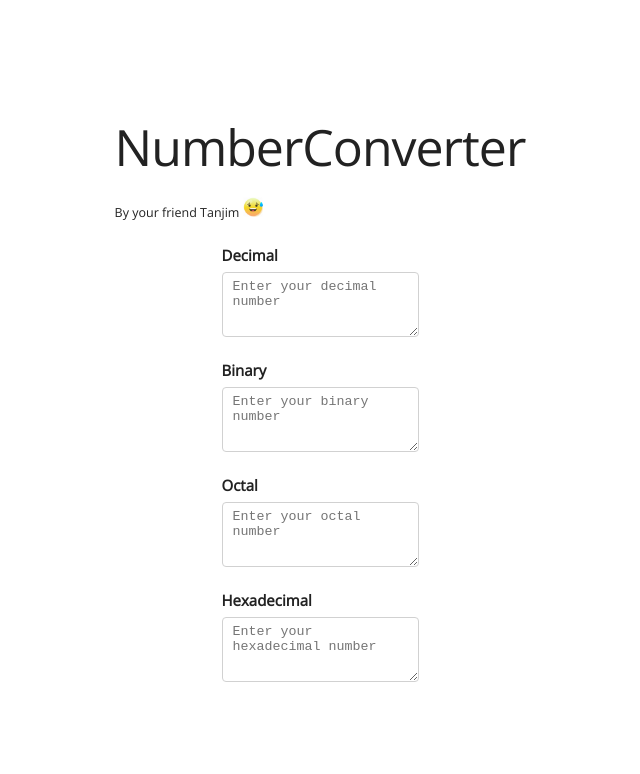
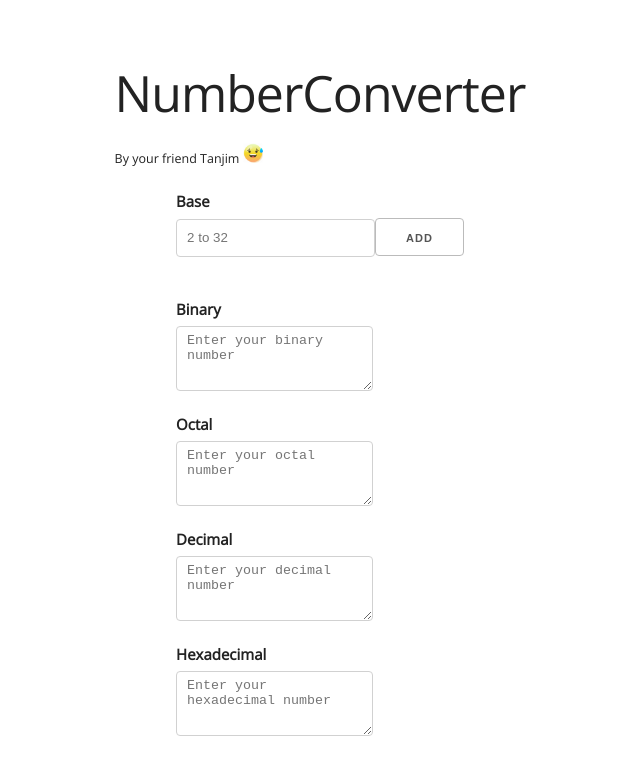
Before and after one commit to Tanjim702/NumberConverter, a React (Create React App) app: page / in a window 1280 px wide. Shown: the top 774 px of the page, without its empty margins (320-960 px from the left). Built offline with nearby package versions, Linux system fonts and the light colour scheme; no server answers.

Commit message:
Update Number.js

```diff
--- a/src/Counter/Number.js
+++ b/src/Counter/Number.js
@@ -1,32 +1,27 @@
 import React, { Component } from 'react'
 const baseValuePairs = {
-    binary:2,
-    octal:8,
-    decimal:10,
-    hexadecimal:16,
+    binary: 2,
+    octal: 8,
+    decimal: 10,
+    hexadecimal: 16,
 }
-const handleSetState = (value, base)=>{
-    if(base === 'hexadecimal'){
-        return value.toString(16)
+const handleSetState = (value, base) => {
+    for (let i of Object.entries(baseValuePairs)) {
+        if (i[0] === base) {
+            return value.toString(i[1])
+        }
     }
-    else if(base === 'octal'){
-        return value.toString(8)
-    }
-    else if(base === 'binary'){
-        return value.toString(2)
-    }
-    else {
-        return value.toString (10)
-    }
+
+    return value.toString(10)
 }
-const handleInputChange = (baseName)=>{
+const handleInputChange = (baseName) => {
     let base;
     const baseNameArray = Object.entries(baseValuePairs)
     // console.log(baseNameArray)
-    baseNameArray.forEach((basePair)=>{
-        if(basePair[0] === baseName ){
-           base = basePair[1]
-        }else{
+    baseNameArray.forEach((basePair) => {
+        if (basePair[0] === baseName) {
+            base = basePair[1]
+        } else {
             return
         }
     })
@@ -34,44 +29,63 @@ const handleInputChange = (baseName)=>{
 }
 class Number extends Component {
     state = {
-        decimal:'',
-        binary:'',
-        octal:'',
-        hexadecimal:'',
+        binary: '',
+        octal: '',
+        decimal: '',
+        hexadecimal: '',
     }
 
-    handleChange(event){
+    handleChange(event) {
         const eventValue = parseInt(event.target.value, handleInputChange(event.target.name)) || 0;
-        console.log(eventValue)
         this.setState({
             [event.target.name]: handleSetState(eventValue, event.target.name),
         })
         let keys = Object.keys(this.state)
-        const leftout = keys.filter(item=> item!==event.target.name)
+        const leftout = keys.filter(item => item !== event.target.name)
         //set value in each field
-        leftout.forEach((baseName)=>{
+        leftout.forEach((baseName) => {
             this.setState({
-                [baseName]:eventValue.toString(handleInputChange(baseName))
+                [baseName]: eventValue.toString(handleInputChange(baseName))
             })
         })
 
     }
-    toCapitalCase(text){
+    addBase(event) {
+        event.preventDefault();
+        const baseName = `Base${event.target[0].value}`
+        this.setState({
+            [baseName]: this.state.decimal.toString(parseInt(event.target[0].value)),
+        })
+        baseValuePairs[baseName] = event.target[0].value;
+    }
+    toCapitalCase(text) {
         return `${text.charAt(0).toUpperCase()}${text.slice(1)}`
     }
     render() {
         return (
             <div>
-                {Object.keys(this.state).map((numberKey)=>{
-                    return(
+                <div>
+                    <form onSubmit={(event) => this.addBase(event)}>
+                    <label htmlFor="">Base</label>
+                    <input
+                        type="text"
+                        placeholder="2 to 32"
+                    />
+                    <button type='submit'>Add</button>
+                    </form>
+
+
+                </div>
+                {Object.keys(this.state).map((numberKey) => {
+                    return (
                         <div key={numberKey}>
                             <label htmlFor="">{this.toCapitalCase(numberKey)}</label>
                             <textarea
-                            name={numberKey}
-                            onChange={(e)=>{this.handleChange(e)}}
-                            value={this.state[numberKey]}
-                            type="text"
-                            placeholder={`Enter your ${numberKey} number`}/>
+                                name={numberKey}
+                                onChange={(e) => { this.handleChange(e) }}
+                                value={this.state[numberKey]}
+                                type="text"
+                                placeholder={`Enter your ${numberKey} number`} />
                         </div>
                     )
                 })}
```
